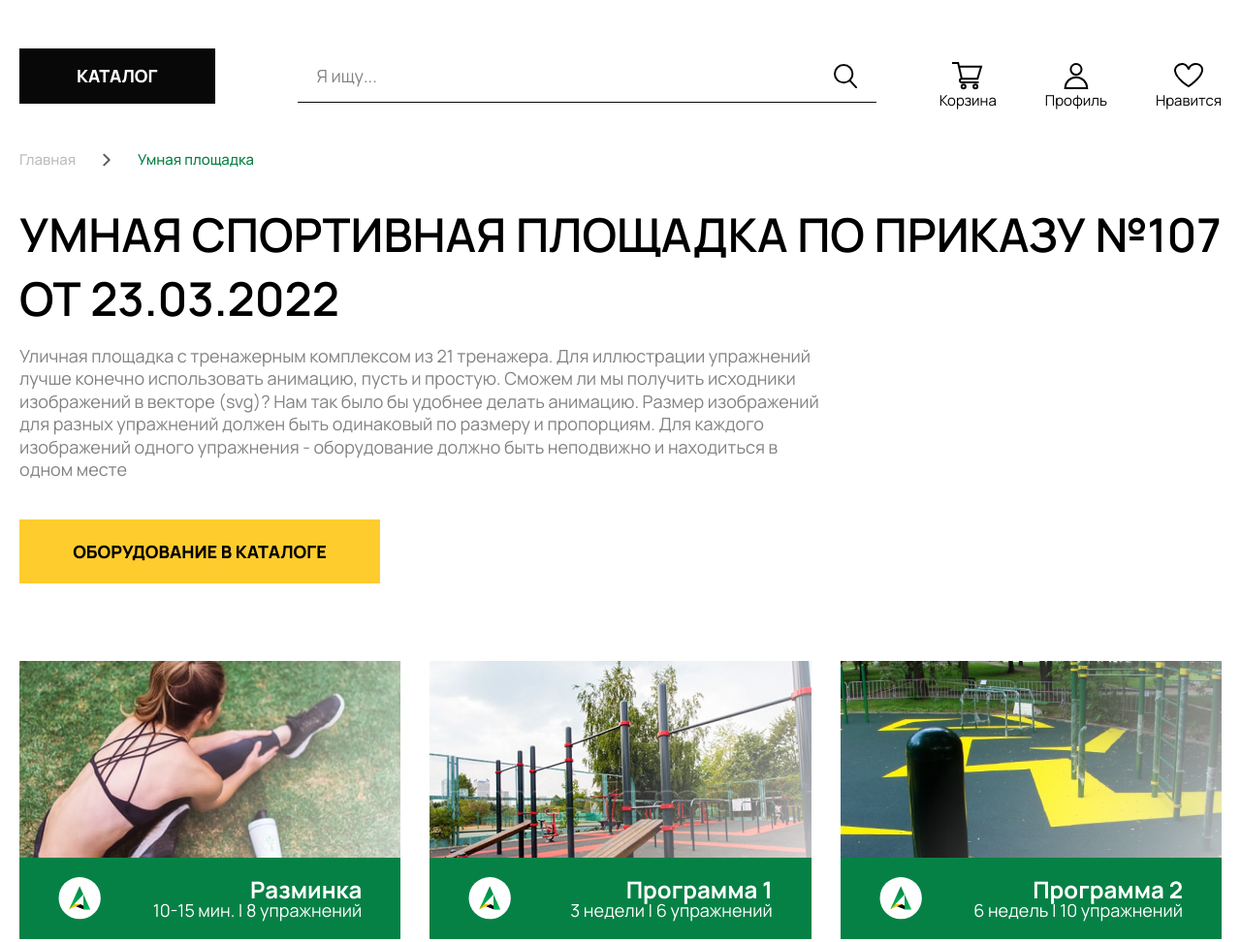
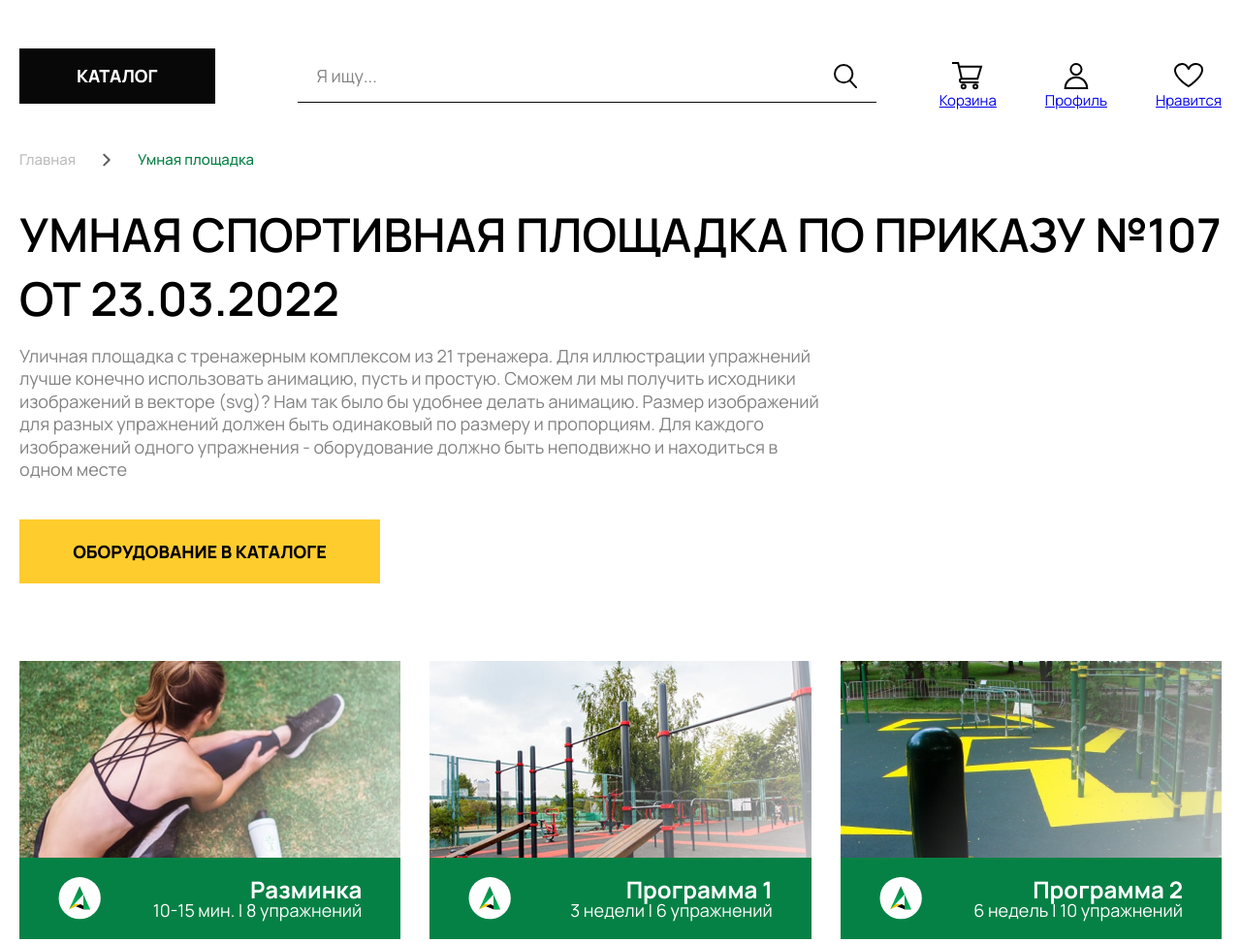
Before and after one commit to uuusuuuqa/SWIPELIKE, a plain HTML site: page index.html in a window 1280 px wide. Shown: the whole page at 97% size. Drawn offline with Linux system fonts and the light colour scheme.

Commit message:
safasfsdf

```diff
--- a/index.html
+++ b/index.html
@@ -23,20 +23,20 @@
                     </form>
                 </div>
                 <div class="header-icons">
-                    <div class="item-header-icons item-header-icons_search">
+                    <a href="#" class="item-header-icons item-header-icons_search">
                         <svg class="item-header-icons__image item-header-icons__image_search" width="24" height="25" viewBox="0 0 24 25" fill="none" xmlns="http://www.w3.org/2000/svg">
                             <path d="M16.3819 16.9036L24.7693 26M19.3347 10.1673C19.3347 15.2303 15.2303 19.3347 10.1673 19.3347C5.10436 19.3347 1 15.2303 1 10.1673C1 5.10436 5.10436 1 10.1673 1C15.2303 1 19.3347 5.10436 19.3347 10.1673Z" stroke="#090808" stroke-width="2"/>
                         </svg>
-                    </div>
-                    <div class="item-header-icons">
+                    </a>
+                    <a href="#" class="item-header-icons">
                         <svg class="item-header-icons__image item-header-icons__image_cart" width="32" height="29" viewBox="0 0 32 29" fill="none" xmlns="http://www.w3.org/2000/svg">
                             <path d="M0 1H6.2386L9.94568 17.2308M9.94568 17.2308H26.2289L30 4.71872L7.01261 4.39282M9.94568 17.2308C9.94568 17.2308 8.01358 17.2308 8.01358 19.1048C8.00802 19.3569 8.05359 19.6077 8.14755 19.8418C8.24151 20.0759 8.3819 20.2885 8.56028 20.4669C8.73865 20.6453 8.9513 20.7857 9.1854 20.8796C9.4195 20.9736 9.67021 21.0191 9.92241 21.0136H27.4161M13.8855 25.2386C13.8855 26.3732 12.9658 27.2929 11.8312 27.2929C10.6967 27.2929 9.77691 26.3732 9.77691 25.2386C9.77691 24.104 10.6967 23.1843 11.8312 23.1843C12.9658 23.1843 13.8855 24.104 13.8855 25.2386ZM26.1591 25.2386C26.1591 26.3732 25.2393 27.2929 24.1048 27.2929C22.9702 27.2929 22.0504 26.3732 22.0504 25.2386C22.0504 24.104 22.9702 23.1843 24.1048 23.1843C25.2393 23.1843 26.1591 24.104 26.1591 25.2386Z" stroke="black" stroke-width="2"/>
                         </svg>
                         <div class="item-header-icons__text">
                             Корзина
                         </div>
-                    </div>
-                    <div class="item-header-icons">
+                    </a>
+                    <a href="#" class="item-header-icons">
                         <svg class="item-header-icons__image item-header-icons__image_user" width="26" height="27" viewBox="0 0 26 27" fill="none" xmlns="http://www.w3.org/2000/svg">
                             <path class="item-header-icons__image_user" d="M12.9495 12.1735C16.035 12.1735 18.5363 9.67224 18.5363 6.58676C18.5363 3.50128 16.035 1 12.9495 1C9.86405 1 7.36277 3.50128 7.36277 6.58676C7.36277 9.67224 9.86405 12.1735 12.9495 12.1735Z" stroke="black" stroke-width="2"/>
                             <path d="M24.2585 26C24.2585 23.0007 23.067 20.1242 20.9462 18.0034C18.8253 15.8825 15.9489 14.6911 12.9496 14.6911C9.95024 14.6911 7.07377 15.8825 4.95293 18.0034C2.8321 20.1242 1.64063 23.0007 1.64062 26H24.2585Z" stroke="black" stroke-width="2"/>
@@ -44,15 +44,15 @@
                         <div class="item-header-icons__text">
                             Профиль
                         </div>
-                    </div>
-                    <div class="item-header-icons">
+                    </a>
+                    <a href="#" class="item-header-icons">
                         <svg  class="item-header-icons__image item-header-icons__image_heart" width="30" height="26" viewBox="0 0 30 26" fill="none" xmlns="http://www.w3.org/2000/svg">
                             <path d="M1.13589 8.90719C0.302444 4.85508 3.38258 1.345 8.18397 1.01347C12.4116 0.724031 14.5073 5.18662 14.9301 6.03914C14.9348 6.05344 14.9447 6.06601 14.9583 6.07497C14.9719 6.08392 14.9885 6.08876 15.0056 6.08876C15.0226 6.08876 15.0392 6.08392 15.0529 6.07497C15.0665 6.06601 15.0764 6.05344 15.0811 6.03914C17.0439 1.35027 20.6193 1.15029 21.8755 1.03978C25.2576 0.724031 29.7933 3.00269 28.8813 8.31253C27.5768 15.68 14.918 24 14.918 24C14.918 24 2.78467 16.8272 1.13589 8.90719Z" stroke="black" stroke-width="2"/>
                         </svg>
                         <div class="item-header-icons__text">
                             Нравится
                         </div>
-                    </div>
+                    </a>
                 </div>
             </div>
         </div>
```
Also changed, not shown: program.html (+8 -8 lines), program_inner.html (+8 -8 lines).
